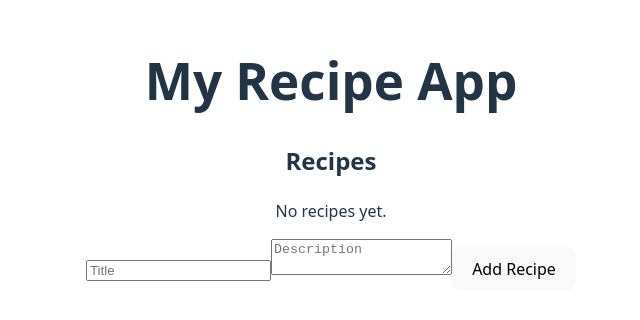
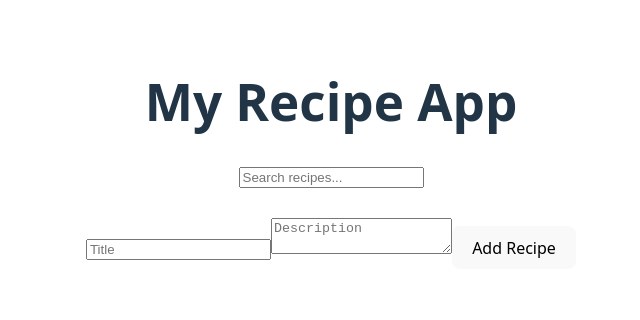
Before and after one commit to magongoamoses/alx-fe-reactjs, a React (Vite) app in the folder recipe-sharing-app/: page / in a window 1280 px wide. Shown: the part 246-566 px from the top of the page, without its empty margins (309-949 px from the left). Built offline with nearby package versions, Linux system fonts and the light colour scheme.

Commit message:
add searchbar and filter to the app

```diff
--- a/recipe-sharing-app/src/App.jsx
+++ b/recipe-sharing-app/src/App.jsx
@@ -3,6 +3,7 @@ import { BrowserRouter, Routes, Route } from 'react-router-dom';
 import AddRecipeForm from './components/AddRecipeForm'
 import RecipeList from './components/RecipeList'
 import RecipeDetailsWrapper from './components/RecipeDetailsWrapper';
+import SearchBar from './components/SearchBar'
 
 function App() {
   return (
@@ -10,10 +11,18 @@ function App() {
       <Routes>
 
         <Route path="/" element={
-          <div>
-            <h1>My Recipe App</h1>
+          <div style={{ padding: "20px", maxWidth: "600px", margin: "0 auto" }}>
+            <h1 style={{ textAlign: "center" }}>My Recipe App</h1>
+
+            <div style={{ marginBottom: "20px" }}>
+              <SearchBar />
+            </div>
+
             <RecipeList />
-            <AddRecipeForm />
+
+            <div style={{ marginTop: "30px" }}>
+              <AddRecipeForm />
+            </div>
           </div>
         } />
 
--- a/recipe-sharing-app/src/components/RecipeList.jsx
+++ b/recipe-sharing-app/src/components/RecipeList.jsx
@@ -1,27 +1,31 @@
 import useRecipeStore from './recipeStore';
+import { useEffect } from 'react';
 import { Link } from 'react-router-dom';
 
 const RecipeList = () => {
-    const recipes = useRecipeStore(state => state.recipes);
+    const recipes = useRecipeStore((state) => state.recipes);
+    const filteredRecipes = useRecipeStore((state) => state.filteredRecipes);
+    const searchTerm = useRecipeStore((state) => state.searchTerm);
+    const filterRecipes = useRecipeStore((state) => state.filterRecipes);
+
+    useEffect(() => {
+        filterRecipes();
+    }, [searchTerm, filterRecipes]);
+
+    const listToDisplay = searchTerm ? filteredRecipes : recipes;
 
     return (
         <div>
-            <h2>Recipes</h2>
-            {recipes.length === 0 && <p>No recipes yet.</p>}
-
-            <ul>
-                {recipes.map(recipe => (
-                    <li key={recipe.id}>
+            {listToDisplay.map((recipe) => (
+                <div key={recipe.id}>
                     <h3>{recipe.title}</h3>
-
                     <p>{recipe.description}</p>
 
                     <Link to={`/recipe/${recipe.id}`}>
                         <button>View Details</button>
                     </Link>
-                    </li>
+                </div>
             ))}
-            </ul>
         </div>
     );
 };
--- /dev/null
+++ b/recipe-sharing-app/src/components/SearchBar.jsx
@@ -0,0 +1,15 @@
+import useRecipeStore from './recipeStore';
+
+const SearchBar = () => {
+    const setSearchTerm = useRecipeStore((state) => state.setSearchTerm);
+
+    return (
+        <input
+            type="text"
+            placeholder="Search recipes..."
+            onChange={(e) => setSearchTerm(e.target.value)}
+        />
+    );
+};
+
+export default SearchBar;
--- a/recipe-sharing-app/src/components/recipeStore.js
+++ b/recipe-sharing-app/src/components/recipeStore.js
@@ -8,12 +8,27 @@ const useRecipeStore = create((set) => ({
     })),
 
     updateRecipe: (id, updatedData) => set((state) => ({
-        recipes: state.recipes.map((recipe) => recipe.id === id ? { ...recipe, ...updatedData } : recipe),
+        recipes: state.recipes.map((recipe) =>
+            recipe.id === id ? { ...recipe, ...updatedData } : recipe
+        ),
     })),
 
     deleteRecipe: (id) => set((state) => ({
         recipes: state.recipes.filter((recipe) => recipe.id !== id),
-    })), setRecipes: (recipes) => set({ recipes }),
+    })),
+
+    setRecipes: (recipes) => set({ recipes }),
+
+    searchTerm: "",
+    setSearchTerm: (term) => set({ searchTerm: term }),
+
+    filteredRecipes: [],
+    filterRecipes: () =>
+        set((state) => ({
+            filteredRecipes: state.recipes.filter((recipe) =>
+                recipe.title.toLowerCase().includes(state.searchTerm.toLowerCase())
+            ),
+        })),
 }));
 
 export default useRecipeStore;
```
Lines whose indentation alone changed are shown as unchanged.
